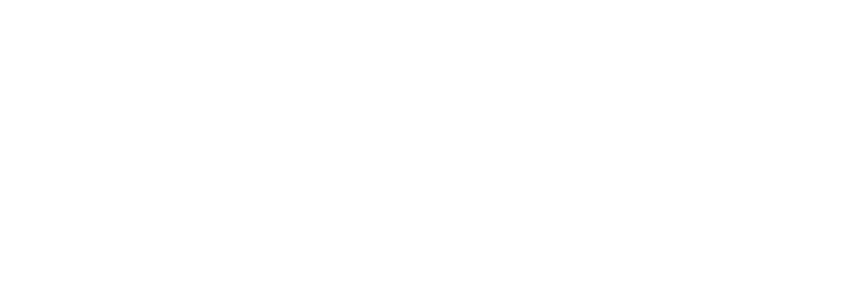
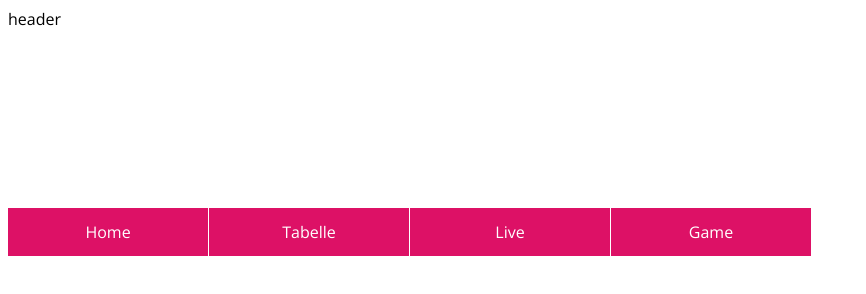
Before and after one commit to jkiesow/pong, a plain HTML site: page index.html in a window 1280 px wide. Shown: the whole page, without its empty margins (0-866 px from the left). Drawn offline with nearby package versions, Linux system fonts and the light colour scheme.

Commit message:
Ein Anfang
- Nav Menü hinzugefügt inkl. style
- grobe strukturierung

```diff
--- /dev/null
+++ b/css/style.css
@@ -0,0 +1,54 @@
+#wrapper{
+    width: 1100px;
+}
+
+body{
+    font-family: 'Open Sans', sans-serif;
+}
+
+header{
+    width: 1100px;
+    height: 200px;
+    border: 0px solid black;
+
+}
+
+nav{
+    border: 0px solid white;
+    width: 1100px;
+    height: 48px;
+}
+
+#nav{
+    list-style-type: none;
+    margin: 0;
+    padding: 0;
+}
+
+li.navp{
+    vertical-align: middle;
+}
+
+a.navp:hover{
+    -webkit-transition: background 0.3s ease;
+    -moz-transition: background 0.3s ease;
+    -ms-transition: background 0.3s ease;
+    -o-transition: background 0.3s ease;
+    transition: background 0.3s ease;
+    background-color: #77aabb;
+}
+
+a.navp{
+    display:block;
+    float: left;
+    border: 0px solid white;
+    height: 48px;
+    width: 200px;
+    text-align: center;
+    background-color: #dd1166;
+    color: white;
+    margin-right: 1px;
+    line-height: 48px;
+    text-decoration: none;
+
+}
--- a/index.html
+++ b/index.html
@@ -1,2 +1,26 @@
 <!DOCTYPE html>
-<html></html>
+<html>
+    <head>
+        <meta charset="utf-8">
+        <link href="css/style.css" type="text/css" rel="stylesheet">
+        <link href='https://fonts.googleapis.com/css?family=Open+Sans:400,800,700' rel='stylesheet' type='text/css'>
+        <title>Pong!</title>
+
+    </head>
+    <body>
+        <div id="wrapper">
+            <header>
+                header
+            </header>
+
+            <nav>
+                <ul id="nav">
+                    <li class="navp"><a href="" class="navp">Home</a></li>
+                    <li class="navp"><a href="" class="navp">Tabelle</a></li>
+                    <li class="navp"><a href="" class="navp">Live</a></li>
+                    <li class="navp"><a href="" class="navp">Game</a></li>
+                </ul>
+            </nav>
+        </div>
+    </body>
+</html>
```
